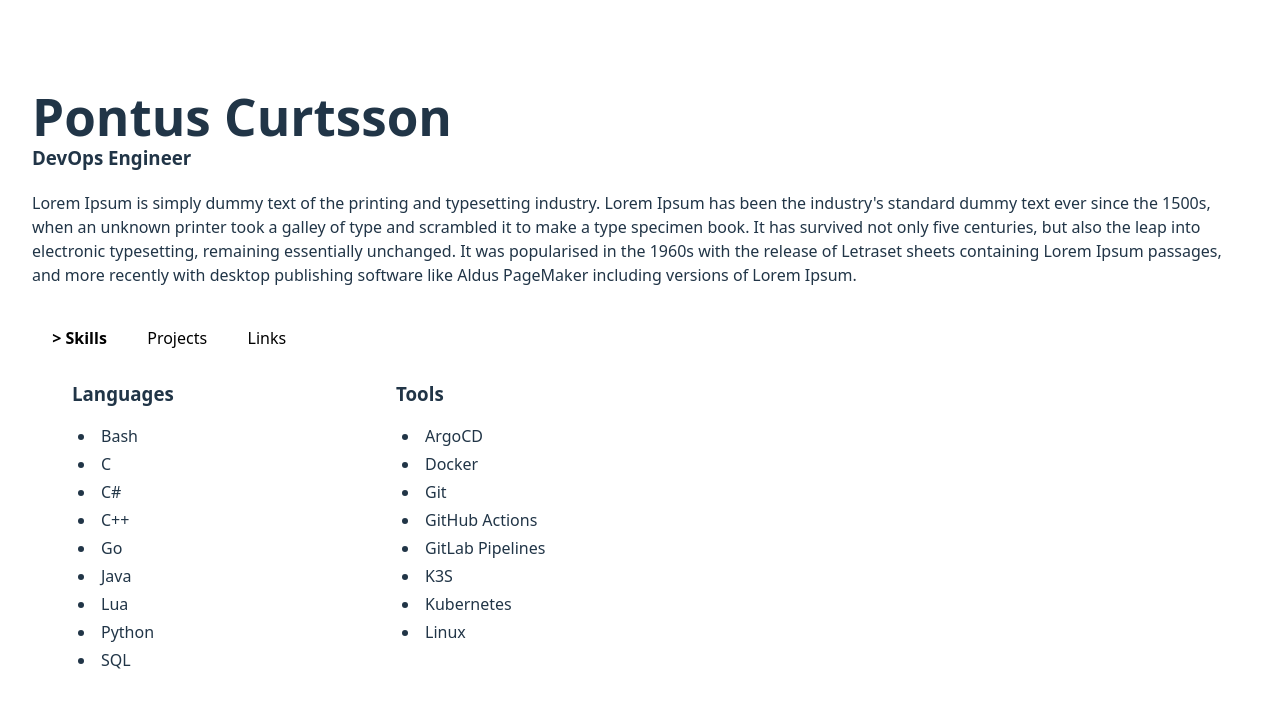
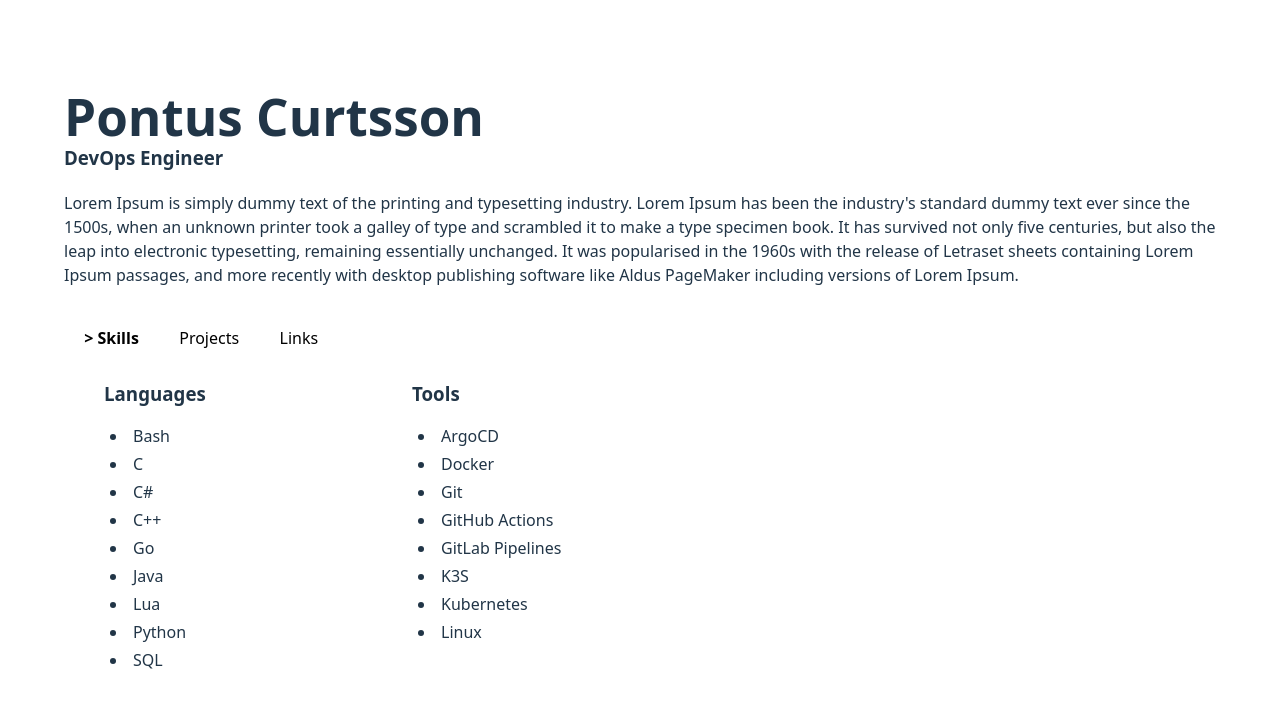
Before and after one commit to pontusc/aboutme, a React (Vite) app: page / in a window 1280 px wide. Shown: the top 708 px of the page. Built offline with nearby package versions, Linux system fonts and the light colour scheme.

Commit message:
more side padding on root

```diff
--- a/src/App.css
+++ b/src/App.css
@@ -1,7 +1,7 @@
 #root {
   max-width: 1280px;
   margin: 0 auto;
-  padding: 2rem;
+  padding: 2rem 4rem;
 }
 
 .description {
```
